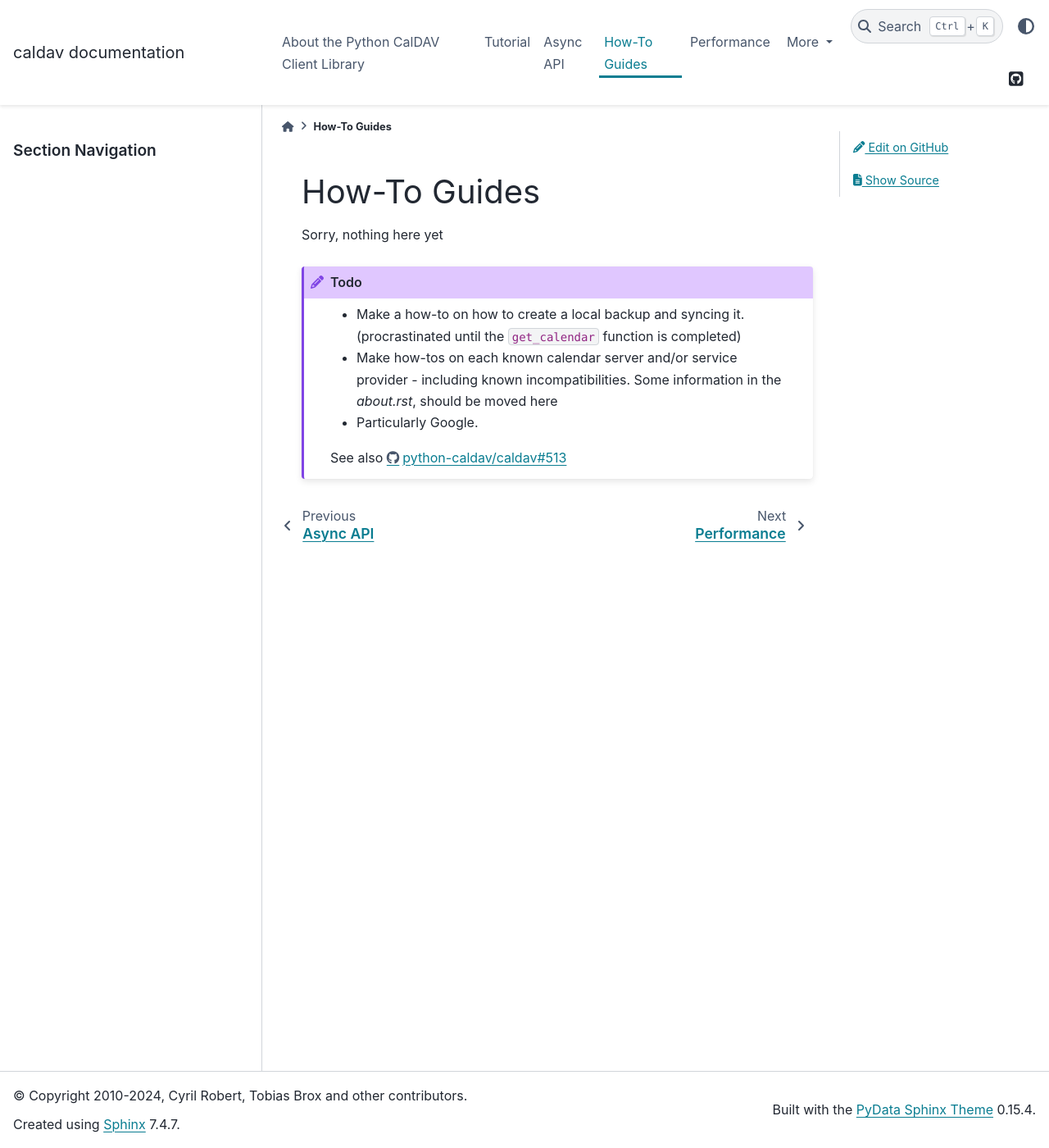
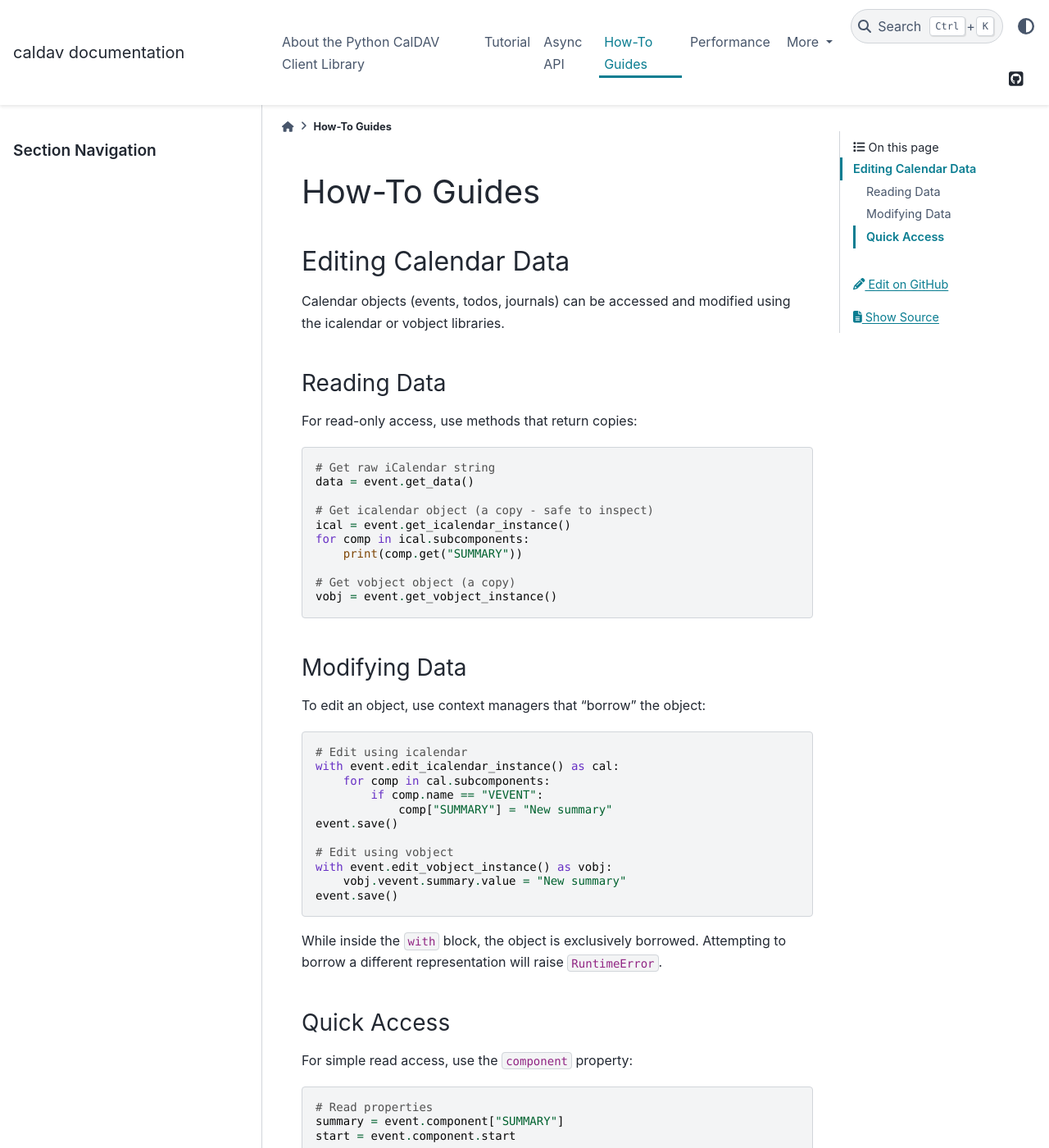
Before and after one commit to python-caldav/caldav, a Sphinx documentation site: the page built from docs/source/howtos.rst, in a window 1280 px wide and 1400 px high. Shown: the whole window at 82% size. Built offline with Sphinx 7.4.7 and the PyData theme 0.15.4, drawn with Linux system fonts in a browser that asks for light colours; pages that are not in the unit, such as notebooks, are missing from menus; the version number could not be read and is left out.

Commit message:
Implement issue #613: new data representation API with documentation
Add a Strategy/State pattern for managing calendar data representations:
- RawDataState, IcalendarState, VobjectState, NoDataState
- Safe context managers for editing: edit_icalendar_instance(), edit_vobject_instance()
- Cheap accessors: _get_uid_cheap(), _get_component_type_cheap()
- New public API: get_data(), get_icalendar_instance(), get_vobject_instance()

Also includes:
- Unit tests for the new data API
- Optimizations to internal methods (is_loaded, has_component, etc.)
- Tutorial simplification and new howtos documentation
- Updated examples to use the new API

Co-Authored-By: Claude Opus 4.5 <noreply@anthropic.com>

```diff
--- a/docs/source/howtos.rst
+++ b/docs/source/howtos.rst
@@ -2,7 +2,62 @@
 How-To Guides
 =============
 
-Sorry, nothing here yet
+Editing Calendar Data
+---------------------
+
+Calendar objects (events, todos, journals) can be accessed and modified
+using the icalendar or vobject libraries.
+
+Reading Data
+~~~~~~~~~~~~
+
+For read-only access, use methods that return copies:
+
+.. code-block:: python
+
+    # Get raw iCalendar string
+    data = event.get_data()
+
+    # Get icalendar object (a copy - safe to inspect)
+    ical = event.get_icalendar_instance()
+    for comp in ical.subcomponents:
+        print(comp.get("SUMMARY"))
+
+    # Get vobject object (a copy)
+    vobj = event.get_vobject_instance()
+
+Modifying Data
+~~~~~~~~~~~~~~
+
+To edit an object, use context managers that "borrow" the object:
+
+.. code-block:: python
+
+    # Edit using icalendar
+    with event.edit_icalendar_instance() as cal:
+        for comp in cal.subcomponents:
+            if comp.name == "VEVENT":
+                comp["SUMMARY"] = "New summary"
+    event.save()
+
+    # Edit using vobject
+    with event.edit_vobject_instance() as vobj:
+        vobj.vevent.summary.value = "New summary"
+    event.save()
+
+While inside the ``with`` block, the object is exclusively borrowed.
+Attempting to borrow a different representation will raise ``RuntimeError``.
+
+Quick Access
+~~~~~~~~~~~~
+
+For simple read access, use the ``component`` property:
+
+.. code-block:: python
+
+    # Read properties
+    summary = event.component["SUMMARY"]
+    start = event.component.start
 
 .. todo::
 
--- a/docs/source/index.rst
+++ b/docs/source/index.rst
@@ -3,6 +3,11 @@
 =================================
 
 This is the Python CalDAV client library, making communication with calendaring servers easy.
+
+NOTE: version 3 introduces quite some new API.  The documentation has been AI-maintained to reflect this, causing two potential problems:
+
+* The quality of the doc may be varying.  I will get back to it and do proper QA on the documentation when I have my hands free.
+* This is the v3-documentation.  If you're stuck on v2, then quite some of the instructions in this documentation will not work for you.
 
 Contents
 ========
```
Also changed, not shown: docs/source/tutorial.rst (+7 -16 lines), 4 other files.
